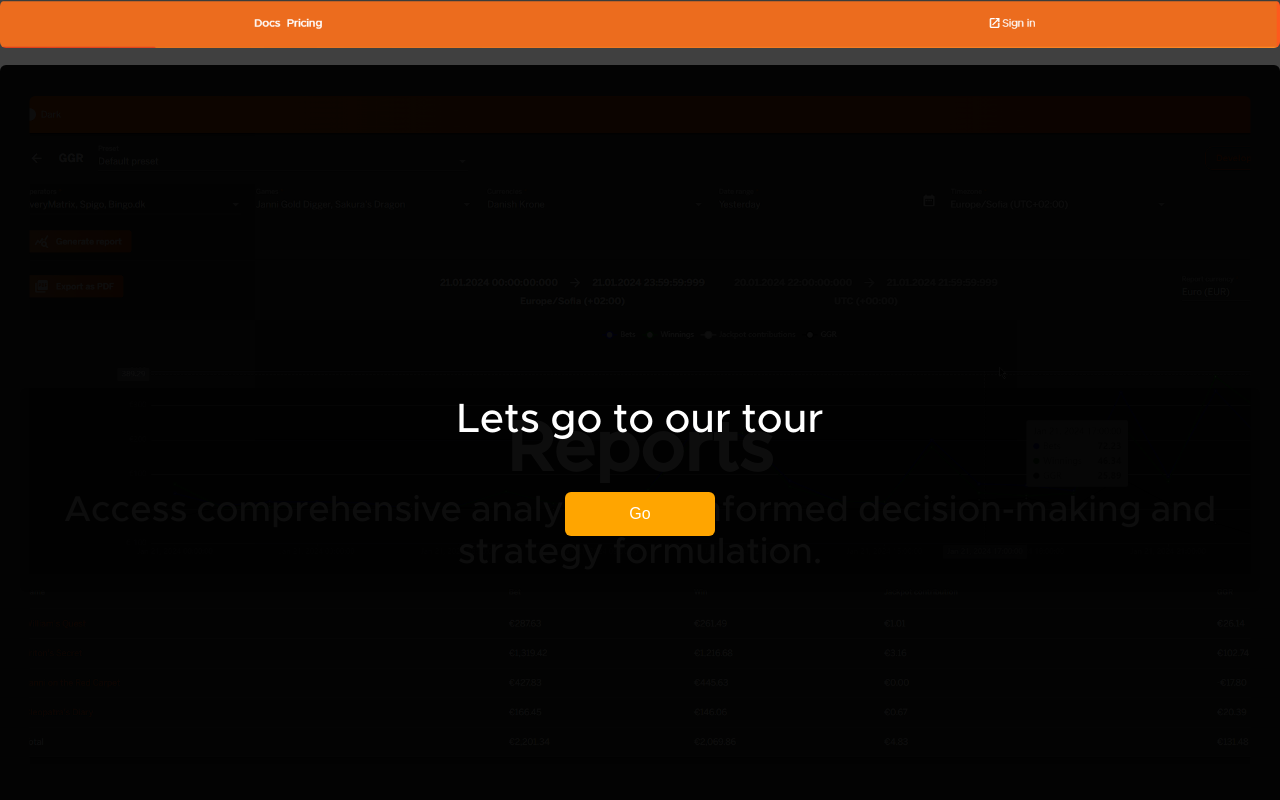
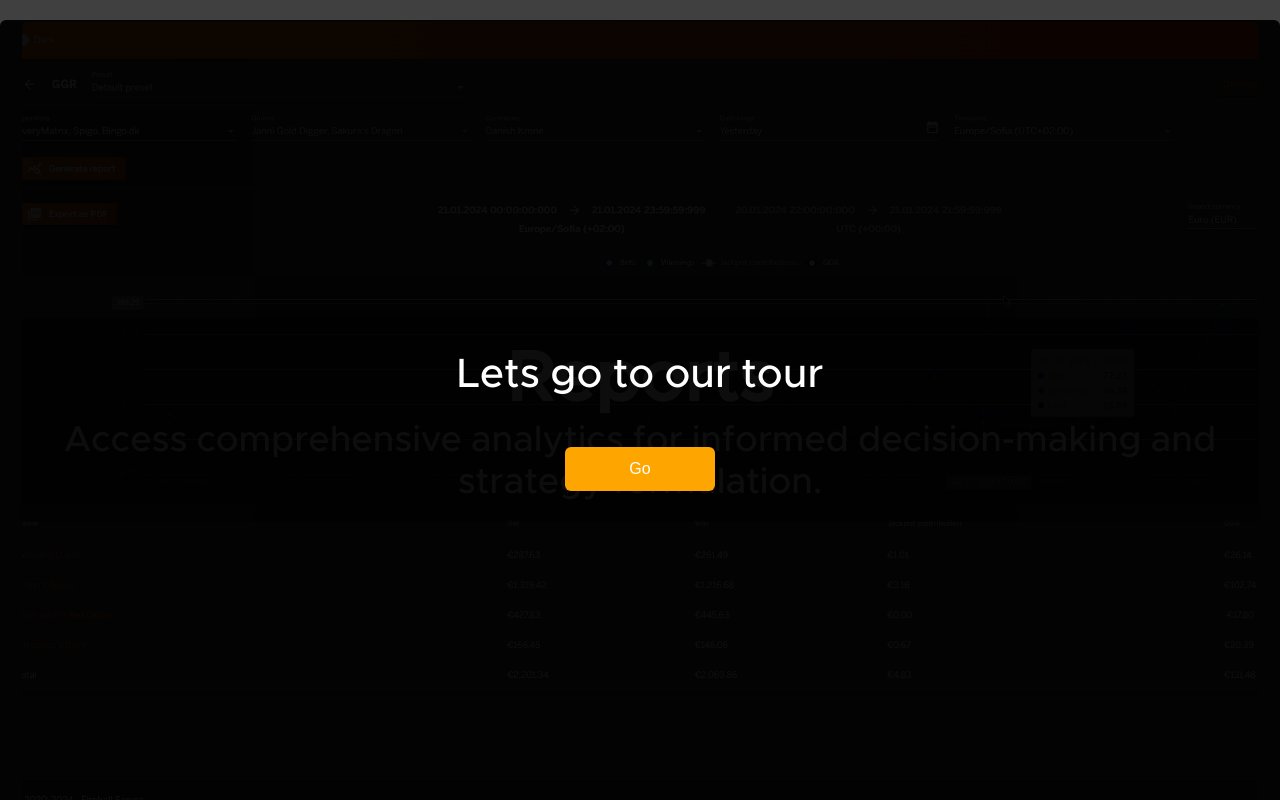
Before and after one commit to dmaksiuta/fireball-tour, a plain HTML site: page index.html in a window 1280 px wide. Shown: the top 800 px of the page. Drawn offline with Linux system fonts and the light colour scheme.

Commit message:
fixed header

```diff
--- a/index.html
+++ b/index.html
@@ -13,14 +13,13 @@
 <body>
 	<div id="popup" class="popup">
 		Lets go to our tour
-
 		<button onclick="hidePopup()">Go</button>
 	</div>
 	<audio id="backgroundMusic" autoplay loop>
 		<source src="music.mp3" type="audio/mp3">
 		Your browser does not support the audio element.
 	</audio>
-	<img class="header" src="header.png" alt="">
+	<!-- <img class="header" src="header.png" alt=""> -->
 	<section>
 		<img class="image" src="1.png" alt="Parallax Image">
 		<div class="content">
--- a/style.css
+++ b/style.css
@@ -1,4 +1,3 @@
-
 @font-face {
 	font-family: MetropolisLight;
 	src: url("fonts/metropolis.light.otf");
@@ -27,16 +26,16 @@ body {
 	padding: 20px;
 	background: #404040;
 	font-family: MetropolisMedium;
-	padding-top: 90px;
+	/* padding-top: 90px; */
 }
-.header {
+/* .header {
 	position: fixed;
 	top: 0;
 	z-index: 99;
 	object-fit: cover;
 	width: 100%;
 	left: 0;
-}
+} */
 * {
 	box-sizing: border-box;
 	border-radius: 6px;
@@ -51,14 +50,15 @@ section {
 	scroll-snap-align: start;
 	margin-bottom: 20px;
 }
-h1, p {
+h1,
+p {
 	margin: 0;
 }
 .content {
 	text-align: center;
 	z-index: 2;
 	color: #fff;
-	background: rgba(0,0,0,0.5);
+	background: rgba(0, 0, 0, 0.5);
 	padding: 20px;
 	border-radius: 6px;
 }
@@ -78,13 +78,12 @@ p {
 	left: 0;
 	z-index: 1;
 	transition: transform 0.5s ease, opacity 2s ease;
-
 }
 .popup {
 	position: fixed;
 	width: 100%;
 	height: 100%;
-	background: rgba(0,0,0, 0.95);
+	background: rgba(0, 0, 0, 0.95);
 	display: flex;
 	align-items: center;
 	justify-content: center;
@@ -92,7 +91,7 @@ p {
 	z-index: 999;
 	color: #fff;
 	font-size: 41px;
-	top: 65px;
+	/* top: 65px; */
 	left: 0;
 }
 .popup button {
```
Lines whose indentation alone changed are shown as unchanged.
